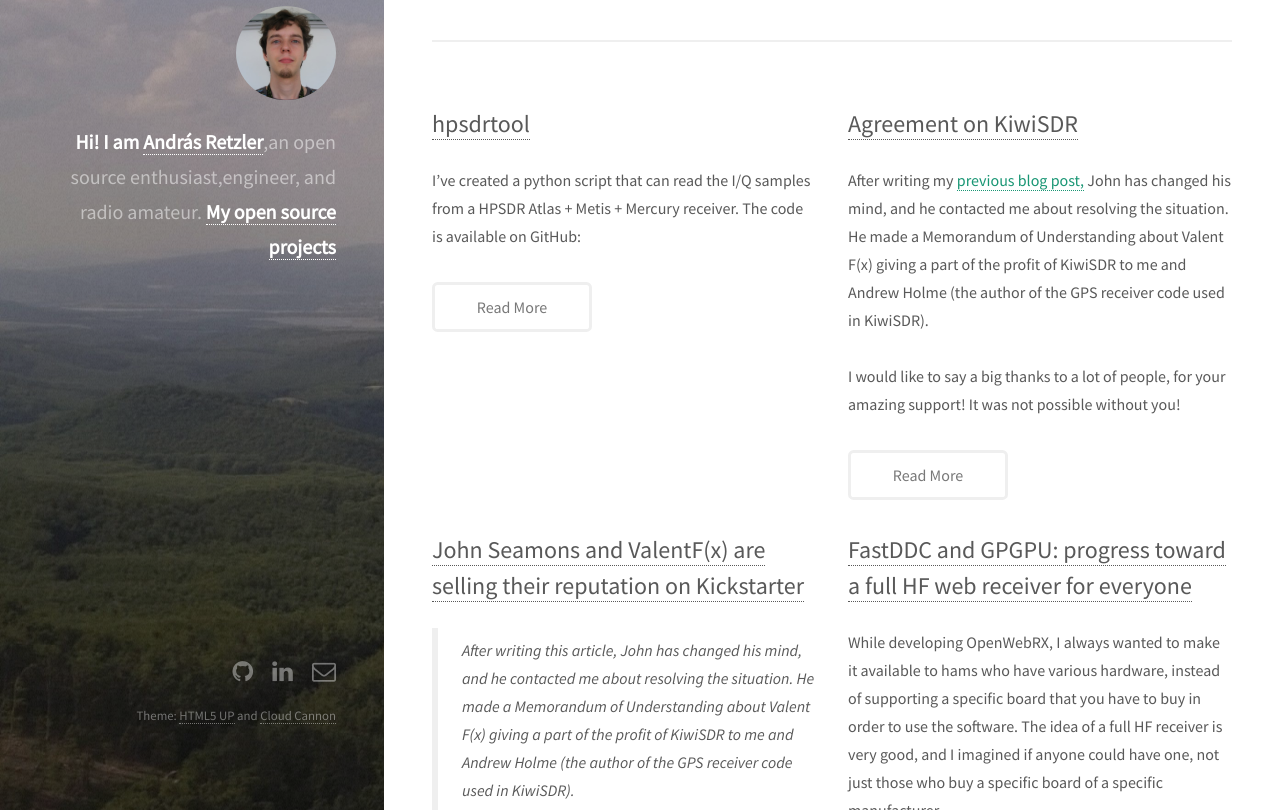
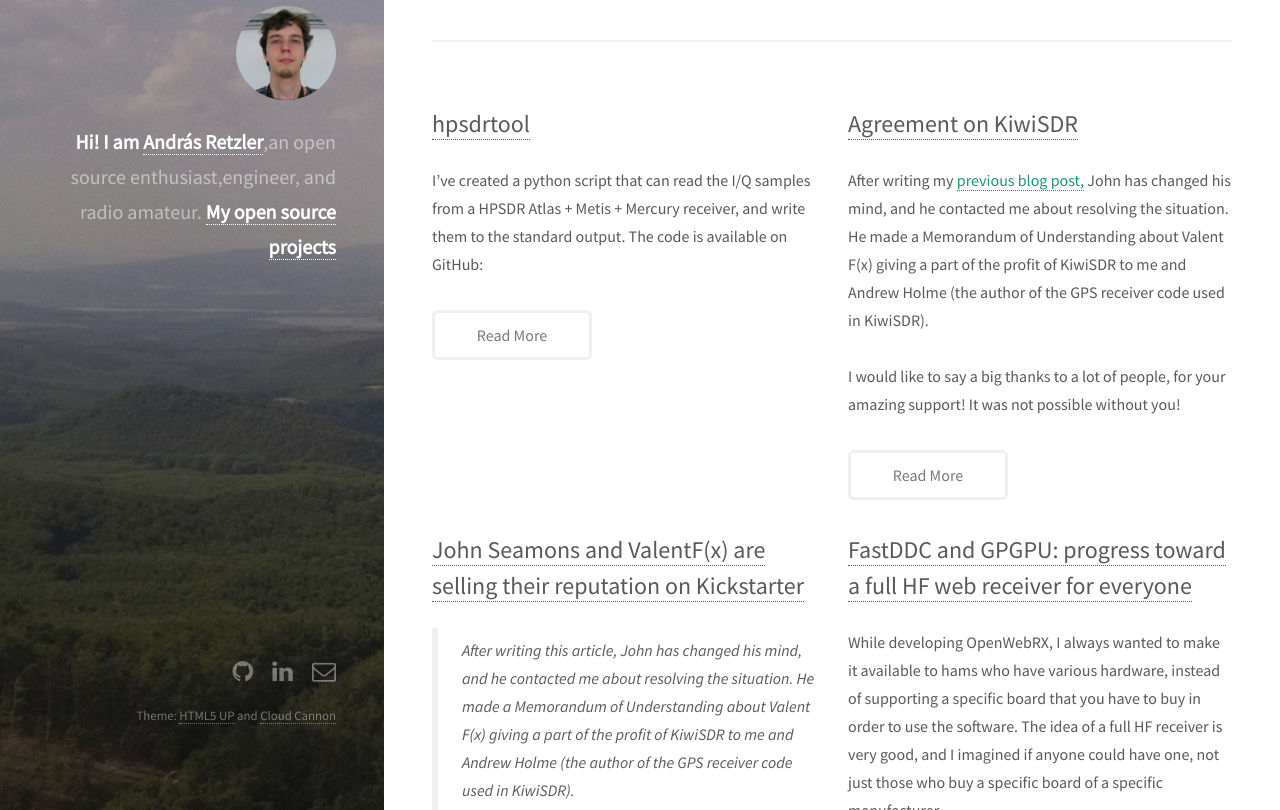
Before and after one commit to ha7ilm/ha7ilm.github.io, a Jekyll site: the page built from index.html, in a window 1280 px wide and 900 px high, scrolled down 730 px, cut to the strip 90-900 px from the top of the window. Built offline with Jekyll 4.4.1, drawn with Linux system fonts in a browser that asks for light colours; comment, search, counter and statistics services are not loaded.

Commit message:
Fixed article

````diff
--- a/_posts/2016-06-23-hpsdrtool.md
+++ b/_posts/2016-06-23-hpsdrtool.md
@@ -3,7 +3,7 @@
 layout: post
 ---
 
-I've created a python script that can read the I/Q samples from a HPSDR Atlas + Metis + Mercury receiver. The code is available on GitHub:
+I've created a python script that can read the I/Q samples from a HPSDR Atlas + Metis + Mercury receiver, and write them to the standard output. The code is available on GitHub:
 
 <a href="https://github.com/ha7ilm/hpsdrtool">https://github.com/ha7ilm/hpsdrtool</a>
 
@@ -20,7 +20,9 @@
 samp_rate=192000
 ```
 
-This is how it looks like in OpenWebRX:
+You might also use the script to record the I/Q samples from HPSDR to a file.
+
+This is how `hpsdrtool` works with OpenWebRX:
 
 <img src="/images/hpsdr1.png" style="max-width: 100%" />
 
````
